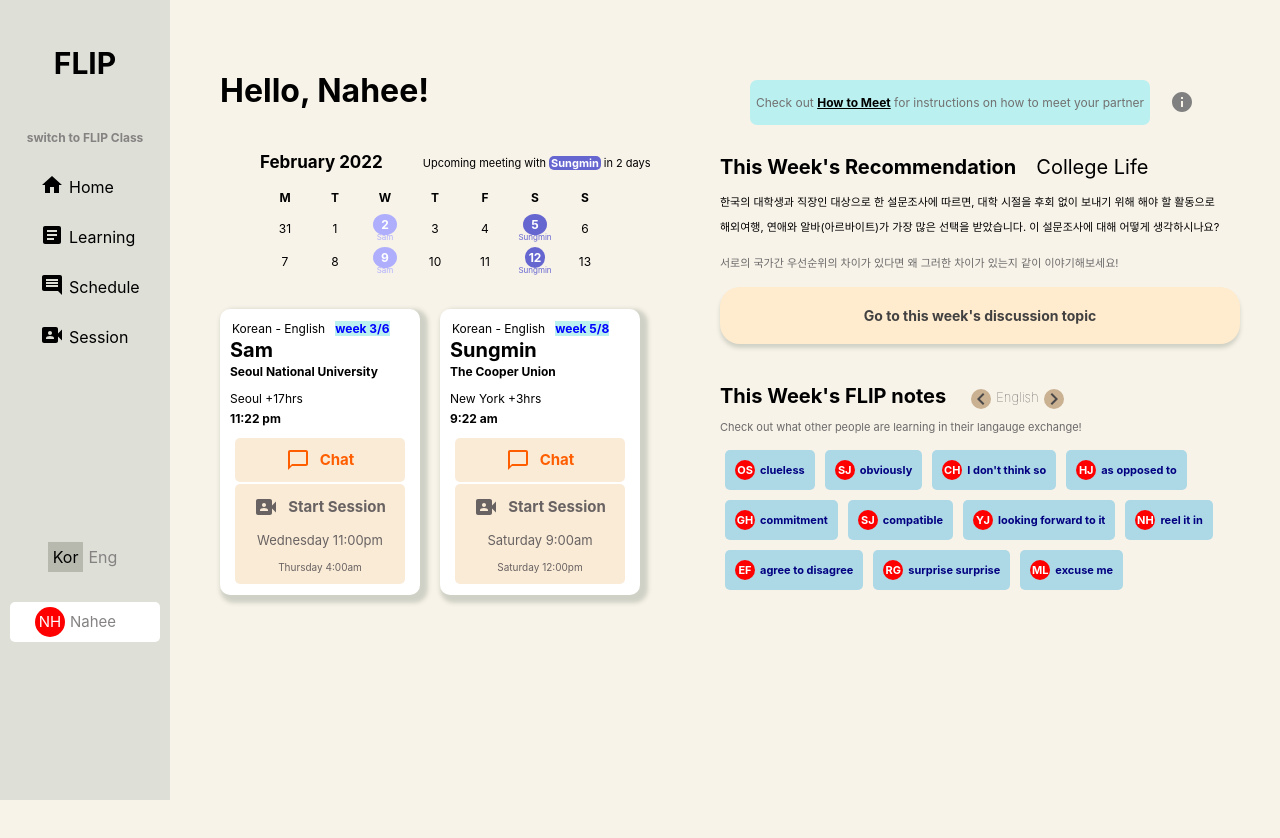
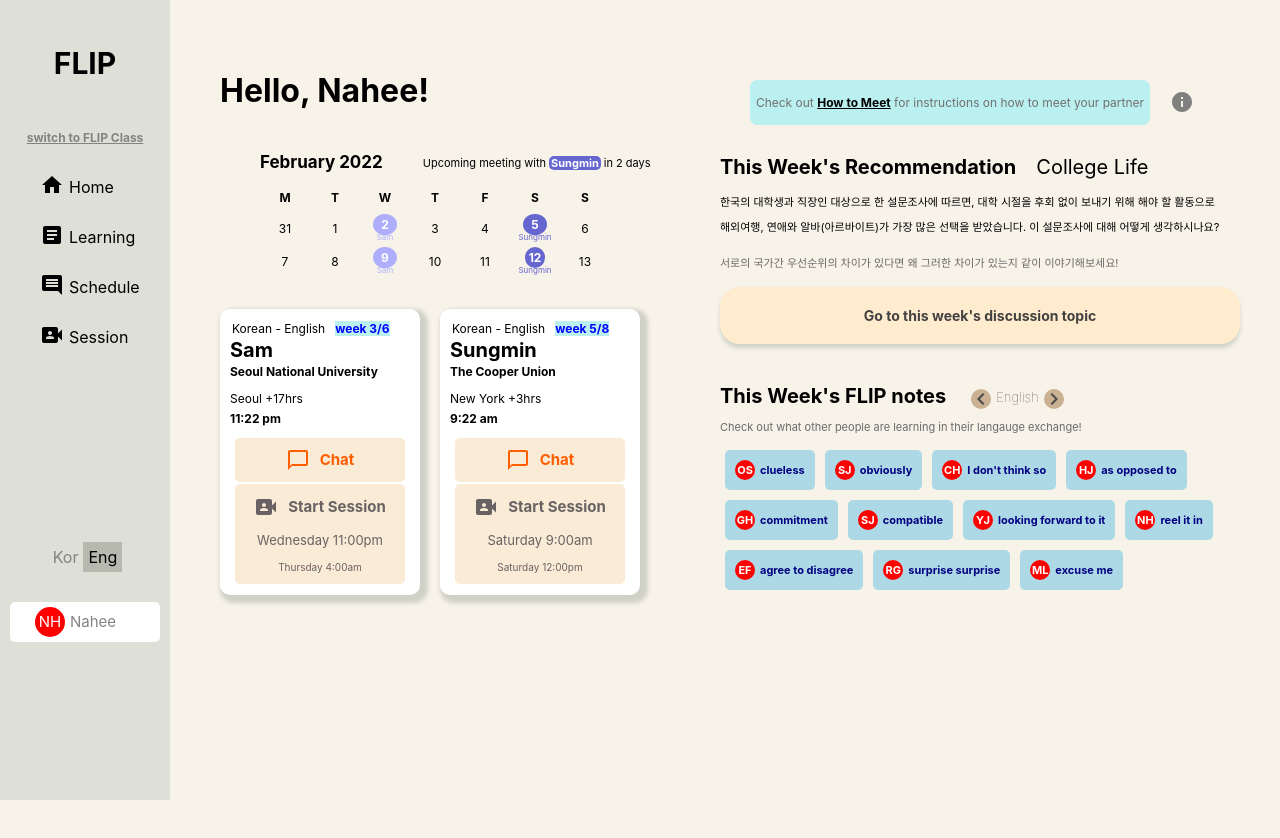
Before and after one commit to haimnam/FLIP-Test, a React (Create React App) app: page / in a window 1280 px wide. Shown: the top 838 px of the page. Built offline with nearby package versions, Linux system fonts and the light colour scheme.

Commit message:
Revert "Set Types Using TypeScript"

```diff
--- a/package.json
+++ b/package.json
@@ -21,7 +21,6 @@
     "pure-react-carousel": "^1.27.8",
     "react": "^17.0.2",
     "react-dom": "^17.0.2",
-    "react-router-dom": "^6.2.1",
     "react-scripts": "5.0.0",
     "sass": "^1.49.7",
     "web-vitals": "^2.1.4"
--- a/src/Components/LearningLeft/Calendar.tsx
+++ b/src/Components/LearningLeft/Calendar.tsx
@@ -11,8 +11,8 @@ const Calendar = ({ students }) => {
   const todayDate = dayOfThisWeek.date();
   const todayDay = dayOfThisWeek.day();
   const dayOfNextWeek = dayjs(`${thisYear}-${thisMonth + 1}-${todayDate + 7}`);
-  let upcoming = 0;
-  let daysLeft = 0;
+  var upcoming = 0;
+  var daysLeft = 0;
   if (todayDay > 2 && todayDay < 6) {
     upcoming = 1;
     daysLeft = 6 - todayDay;
--- a/src/Components/LearningRight.tsx
+++ b/src/Components/LearningRight.tsx
@@ -3,17 +3,14 @@ import styles from "../scss/App.module.scss";
 import HowToMeet from "./LearningRight/HowToMeet.tsx";
 import Recommendation from "./LearningRight/Recommendation.tsx";
 import FlipNote from "./LearningRight/FlipNote.tsx";
-import FlipNoteContext from "../Store/FlipNoteContext.tsx";
 
 const LearningRight = ({ recommendation }) => {
   return (
-    <FlipNoteContext>
-      <div className={styles.learningRight}>
-        <HowToMeet />
-        <Recommendation recommendation={recommendation} />
-        <FlipNote />
-      </div>
-    </FlipNoteContext>
+    <div className={styles.learningRight}>
+      <HowToMeet />
+      <Recommendation recommendation={recommendation} />
+      <FlipNote />
+    </div>
   );
 };
 
--- a/src/Components/LearningRight/FlipNote.tsx
+++ b/src/Components/LearningRight/FlipNote.tsx
@@ -1,18 +1,36 @@
-import React, { useContext } from "react";
+import React, { useState } from "react";
 import styles from "../../scss/Learning.module.scss";
 import ChevronLeftIcon from "@mui/icons-material/ChevronLeft";
 import ChevronRightIcon from "@mui/icons-material/ChevronRight";
-import { FlipNoteData } from "./FlipNoteData.tsx";
-import { NoteContext } from "../../Store/FlipNoteContext.tsx";
 
 const FlipNote = () => {
-  const {noteLanguage, clickLeft, clickRight} = useContext(NoteContext);
-
-  function setLanguage(note, lan: string) {
-    if (lan === "Korean") { return note.ko }
-    else if (lan === "English") { return note.en }
-  }
-
+  const [language, setLanguage] = useState("English");
+  const [noteLanguage, setNoteLanguage] = useState(false);
+  const notes = [
+    { name: "OS", english: "clueless", korean: "...을 할 줄 모르는" },
+    { name: "SJ", english: "obviously", korean: "분명히" },
+    {
+      name: "CH",
+      english: "I don't think so",
+      korean: "그렇게 생각하지 않는다",
+    },
+    { name: "HJ", english: "as opposed to", korean: "와는 대조적으로" },
+    { name: "GH", english: "commitment", korean: "약속" },
+    { name: "SJ", english: "compatible", korean: "양립될 수 있는" },
+    { name: "YJ", english: "looking forward to it", korean: "기대하다" },
+    { name: "NH", english: "reel it in", korean: "당기다" },
+    {
+      name: "EF",
+      english: "agree to disagree",
+      korean: "서로의 의견 차이를 인정하다",
+    },
+    {
+      name: "RG",
+      english: "surprise surprise",
+      korean: "깜짝 놀랄 일이 있어요",
+    },
+    { name: "ML", english: "excuse me", korean: "실례합니다" },
+  ];
   return (
     <div>
       <div className={styles.flipNote}>
@@ -23,16 +41,18 @@ const FlipNote = () => {
           <div
             className={styles.arrowCircle}
             onClick={() => {
-              clickLeft();
+              setLanguage("Korean");
+              setNoteLanguage(true);
             }}
           >
             <ChevronLeftIcon />
           </div>
-          {noteLanguage}
+          {language}
           <div
             className={styles.arrowCircle}
             onClick={() => {
-              clickRight();
+              setLanguage("English");
+              setNoteLanguage(false);
             }}
           >
             <ChevronRightIcon />
@@ -43,11 +63,11 @@ const FlipNote = () => {
         Check out what other people are learning in their langauge exchange!
       </p>
       <div className={styles.itemsContainer}>
-        {FlipNoteData.map((note, index) => {
+        {notes.map((val, index) => {
           return (
             <div key={index} className={styles.item}>
-              <div className={styles.circle}>{note.name}</div>{" "}
-              {setLanguage(note, noteLanguage)}
+              <div className={styles.circle}>{val.name}</div>{" "}
+              {noteLanguage ? val.korean : val.english}
             </div>
           );
         })}
--- a/src/Components/LearningRight/FlipNoteData.tsx
+++ /dev/null
@@ -1,27 +0,0 @@
-import React from "react";
-
-export const FlipNoteData = [
-  { name: "OS", en: "clueless", ko: "...을 할 줄 모르는" },
-  { name: "SJ", en: "obviously", ko: "분명히" },
-  {
-    name: "CH",
-    en: "I don't think so",
-    ko: "그렇게 생각하지 않는다",
-  },
-  { name: "HJ", en: "as opposed to", ko: "와는 대조적으로" },
-  { name: "GH", en: "commitment", ko: "약속" },
-  { name: "SJ", en: "compatible", ko: "양립될 수 있는" },
-  { name: "YJ", en: "looking forward to it", ko: "기대하다" },
-  { name: "NH", en: "reel it in", ko: "당기다" },
-  {
-    name: "EF",
-    en: "agree to disagree",
-    ko: "서로의 의견 차이를 인정하다",
-  },
-  {
-    name: "RG",
-    en: "surprise surprise",
-    ko: "깜짝 놀랄 일이 있어요",
-  },
-  { name: "ML", en: "excuse me", ko: "실례합니다" },
-];
--- a/src/Components/LearningRight/HowToMeet.tsx
+++ b/src/Components/LearningRight/HowToMeet.tsx
@@ -1,24 +1,21 @@
 import React from "react";
-import { BrowserRouter, Link } from "react-router-dom";
 import styles from "../../scss/Learning.module.scss";
 import InfoIcon from "@mui/icons-material/Info";
 
 const HowToMeet = () => {
   return (
-    <BrowserRouter>
     <div className={styles.howToMeetFlex}>
       <div className={styles.howToMeet}>
         Check out{" "}
-          <Link className={styles.howToMeetLink} to="/">
+        <a className={styles.howToMeetLink} href="#">
           How to Meet
-          </Link>{" "}
+        </a>{" "}
         for instructions on how to meet your partner
       </div>
       <div className={styles.infoIcon}>
         <InfoIcon />
       </div>
     </div>
-    </BrowserRouter>
   );
 };
 
--- a/src/Components/Sidebar/Sidebar.tsx
+++ b/src/Components/Sidebar/Sidebar.tsx
@@ -1,57 +1,56 @@
-import React, { useContext } from "react";
-import { BrowserRouter, Link } from "react-router-dom";
+import React, { useState } from "react";
 import styles from "../../scss/App.module.scss";
 import { SidebarData } from "./SidebarData.tsx";
-import { LanguageSettingContext } from "../../Store/LanguageContext.tsx";
 
 const Sidebar = ({ account }) => {
-  const {lan, selectKo, selectEn} = useContext(LanguageSettingContext);
-
-  function setLanguage(type: number, lan: string) {
-    if (type === 1 && lan === "ko" || type === 2 && lan === "en") { return styles.languageSelected; }
-    else if (type === 1 && lan === "en" || type === 2 && lan === "ko") { return styles.languageXSelected; }
-  }
-
+  const [language, setLanguage] = useState(false);
   return (
-    <BrowserRouter>
     <div className={styles.sidebar}>
       <h2>FLIP</h2>
-        <Link className={styles.switch} to="/">
+      <a className={styles.switch} href="#">
         switch to FLIP Class
-        </Link>
+      </a>
       <ul className={styles.sidebarList}>
-          {SidebarData.map((sidebar, key) => {
+        {SidebarData.map((val, key) => {
           return (
-              <Link
+            <li
               className={styles.row}
               key={key}
-                to={sidebar.link}
+              onClick={() => {
+                window.location.pathname = val.link;
+              }}
             >
-                <div className={styles.icon}>{sidebar.icon}</div>
-                <div className={styles.title}>{sidebar.title}</div>
-              </Link>
+              <div className={styles.icon}>{val.icon}</div>
+              <div className={styles.title}>{val.title}</div>
+            </li>
           );
         })}
         <div className={styles.language}>
           <div
             className={
-                setLanguage(1, lan)
+              language ? styles.languageSelected : styles.languageXSelected
             }
+          >
+            <div
               onClick={() => {
-                selectKo();
+                setLanguage(true);
               }}
             >
               Kor
             </div>
+          </div>
           <div
             className={
-                setLanguage(2, lan)
+              language ? styles.languageXSelected : styles.languageSelected
             }
+          >
+            <div
               onClick={() => {
-                selectEn();
+                setLanguage(false);
               }}
             >
               Eng
+            </div>
           </div>
         </div>
         <div className={styles.account}>
@@ -60,7 +59,6 @@ const Sidebar = ({ account }) => {
         </div>
       </ul>
     </div>
-    </BrowserRouter>
   );
 };
 
--- a/src/Store/FlipNoteContext.tsx
+++ /dev/null
@@ -1,28 +0,0 @@
-import React, { createContext, useState } from "react";
-
-export const NoteContext = createContext({noteLanguage: "English", clickLeft: () => {}, clickRight: () => {}});
-
-const FlipNoteContext = ({ children }) => {
-    const clickLeft = () => {
-        setNoteLanguage(prevState => {
-            return {
-                ...prevState,
-                noteLanguage: "Korean"
-            }
-        });
-    }
-    const clickRight = () => {
-        setNoteLanguage(prevState => {
-            return {
-                ...prevState,
-                noteLanguage: "English"
-            }
-        });
-    }
-    const [noteLanguage, setNoteLanguage] = useState({noteLanguage: "English", clickLeft, clickRight});
-    return (
-        <NoteContext.Provider value={noteLanguage}>{children}</NoteContext.Provider>
-    );
-};
-
-export default FlipNoteContext;
--- a/src/Store/LanguageContext.tsx
+++ /dev/null
@@ -1,30 +0,0 @@
-import React, { createContext, useState } from "react";
-
-export const LanguageSettingContext = createContext({lan: "ko", selectKo: () => {}, selectEn: () => {}});
-
-const LanguageContext = ({ children }) => {
-    const selectKo = () => {
-        setLanguage(prevState => {
-            return {
-                ...prevState,
-                lan: "ko"
-            }
-        });
-    }
-    const selectEn = () => {
-        setLanguage(prevState => {
-            return {
-                ...prevState,
-                lan: "en"
-            }
-        });
-    }
-    const [language, setLanguage] = useState({lan: "ko", selectKo, selectEn});
-    return (
-        <LanguageSettingContext.Provider value={language}>
-            {children}
-        </LanguageSettingContext.Provider>
-    );
-};
-
-export default LanguageContext;
--- a/src/scss/App.module.scss
+++ b/src/scss/App.module.scss
@@ -41,7 +41,6 @@ h3 {
 
   &:link {
     text-align: center;
-    text-decoration: none;
     color: rgb(133, 130, 130);
   }
 }
@@ -52,10 +51,9 @@ h3 {
 
   .row {
     height: 50px;
+    list-style-type: none;
     display: flex;
     align-items: center;
-    color: black;
-    text-decoration: none;
 
     &:hover {
       cursor: pointer;
```
Also changed, not shown: src/App.tsx (+1 -6 lines), src/Components/LearningLeft/UserInfo.tsx (+10 -10 lines), 2 other files (tests, documents, lock files or other folders). Lines whose indentation alone changed are shown as unchanged.
